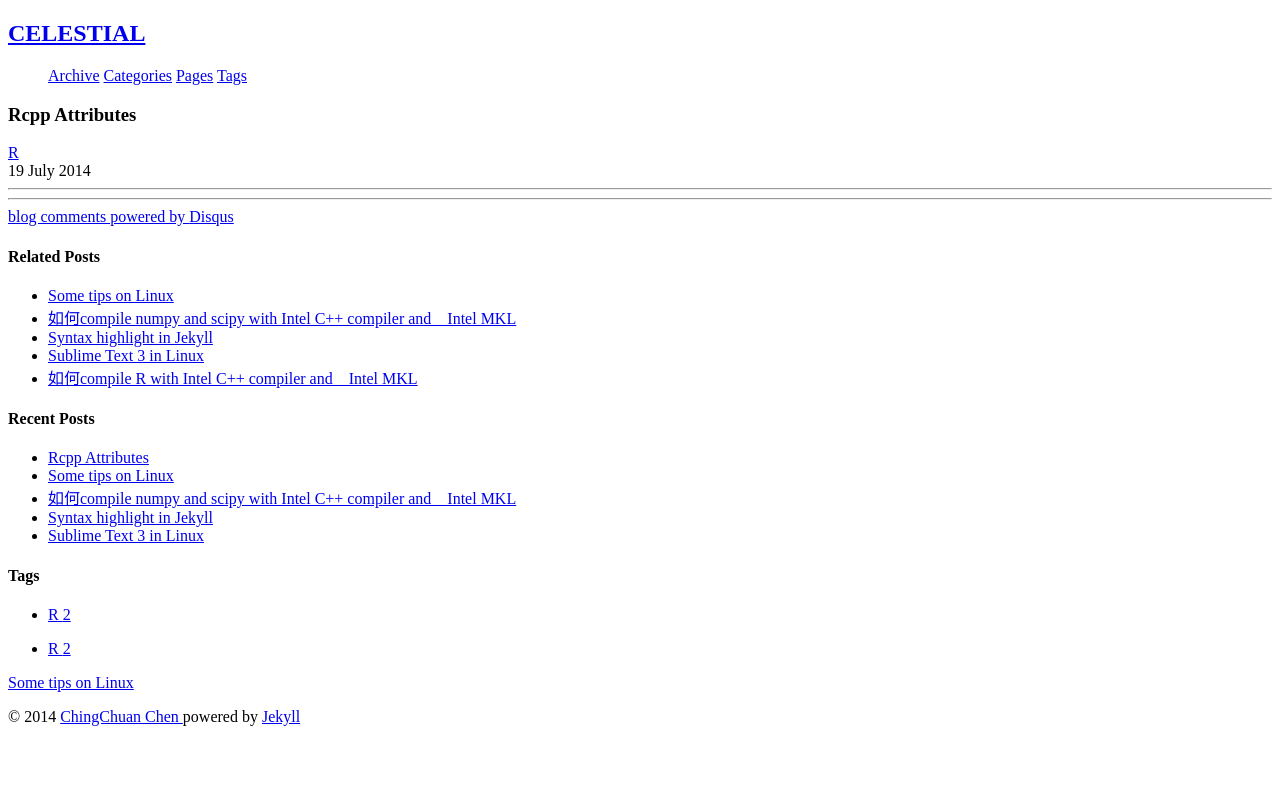
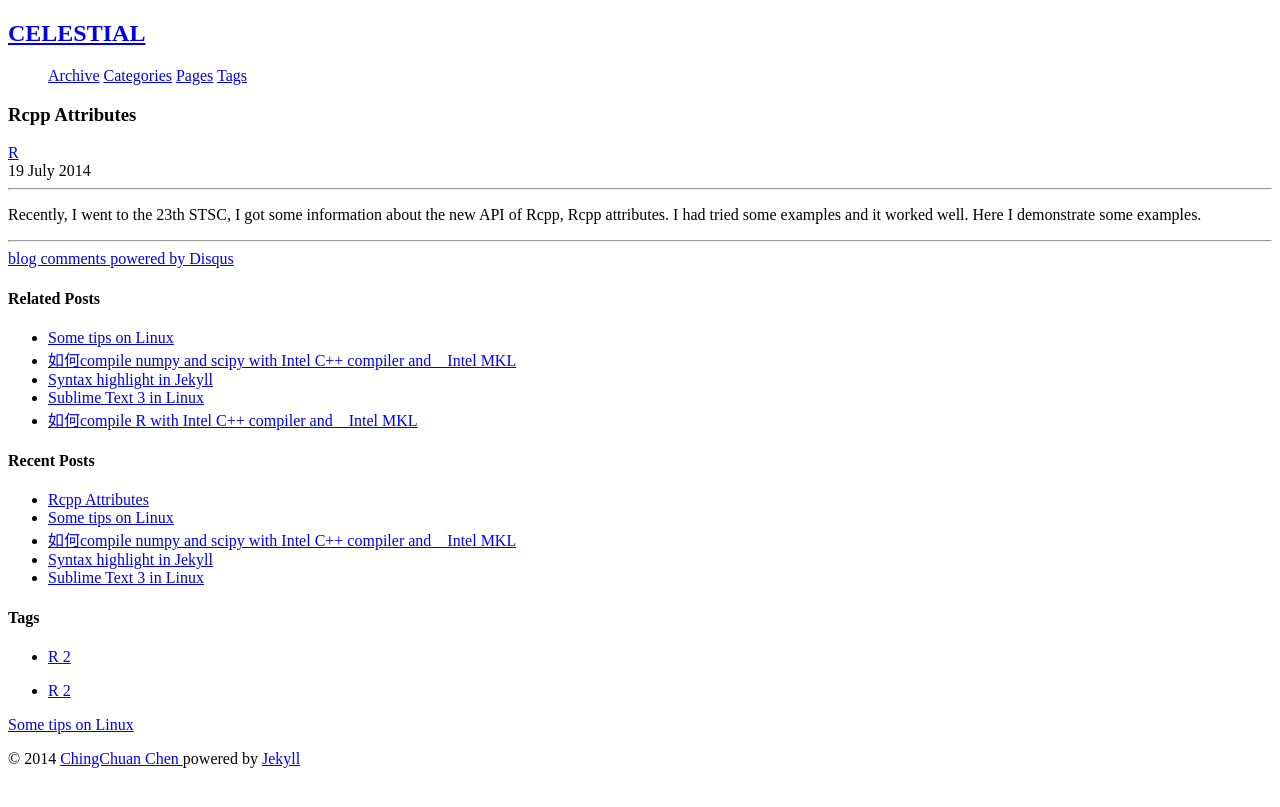
Before and after one commit to chengyucatch/chingchuan-chen.github.com, a Jekyll site: the page built from _posts/2014-07-19-Rcpp-Attributes.md, in a window 1280 px wide. Shown: the top 807 px of the page. Built offline with Jekyll 4.4.1, drawn with Linux system fonts in a browser that asks for light colours; nearby versions of some CDN libraries; library files that are not in the unit come from our copies; comment, search, counter and statistics services are not loaded.

Commit message:
new post

```diff
--- a/_posts/2014-07-19-Rcpp-Attributes.md
+++ b/_posts/2014-07-19-Rcpp-Attributes.md
@@ -9,4 +9,6 @@ cssdemo: 2014-spring
 published: true
 ---
 
+Recently, I went to the 23th STSC, I got some information about the new API of Rcpp, Rcpp attributes. I had tried some examples and it worked well. Here I demonstrate some examples.
+
 {% include JB/setup %}
```
